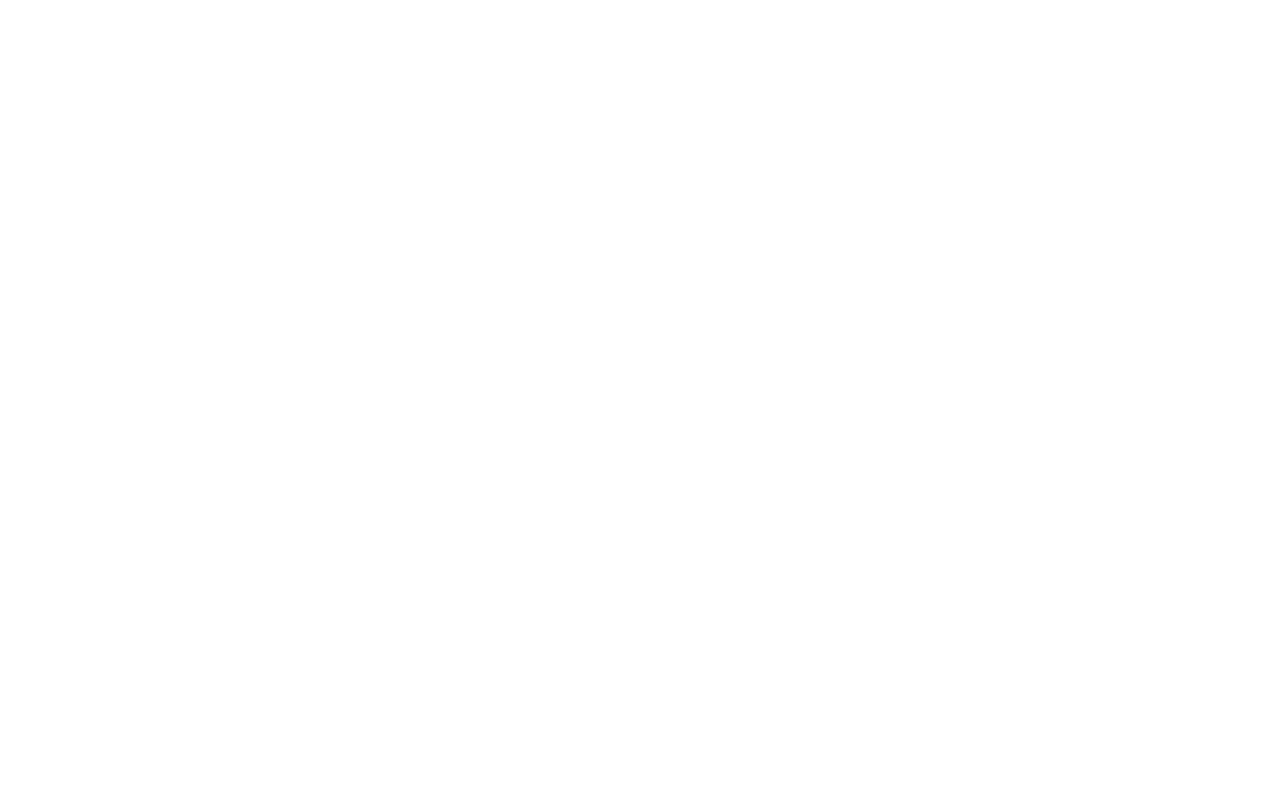
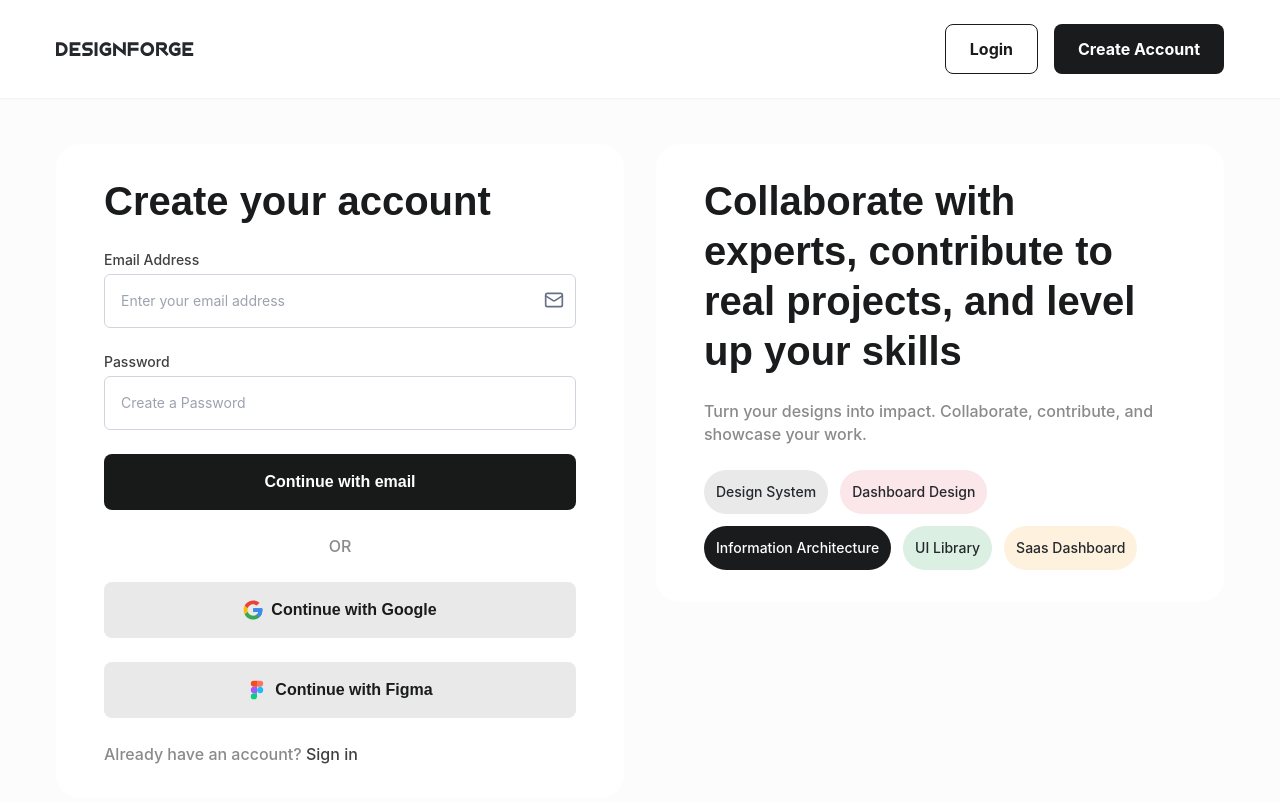
Before and after one commit to Wheezy049/DesignForge, a React (Create React App) app: page /signin in a window 1280 px wide. Before the commit this address had no page. Shown: the top 802 px of the page. Built offline with nearby package versions, Linux system fonts and the light colour scheme.

Commit message:
feat: add the UI for SignUp & SignIn

```diff
--- a/src/App.js
+++ b/src/App.js
@@ -2,6 +2,8 @@
 import { BrowserRouter as Router, Routes, Route } from "react-router-dom";
 import HomePage from "./pages/HomePage";
 import ProjectDetail from "./pages/ProjectDetail";
+import SignUp from "./pages/Signup";
+import SignIn from "./pages/SignIn";
 
 const projects = [
   {
@@ -132,6 +134,8 @@
           path="/project/:id"
           element={<ProjectDetail projects={projects} />}
         />
+        <Route path="/signup" element={<SignUp />} />
+        <Route path="/signin" element={<SignIn />} />
       </Routes>
     </Router>
   );
--- /dev/null
+++ b/src/components/Button.jsx
@@ -0,0 +1,27 @@
+import React from "react";
+
+const Button = ({
+  text,
+  bgColor = "#181919",
+  iconSrc,
+  iconAlt = "icon",
+  onClick,
+}) => {
+  const isDefaultBg = bgColor === "#181919";
+
+  return (
+    <button
+      className="flex items-center justify-center gap-2 px-6 py-4 text-base font-bold font-manrope rounded-lg hover:opacity-80 transition"
+      style={{
+        backgroundColor: bgColor,
+        color: isDefaultBg ? "white" : "#1A1B1C",
+      }}
+      onClick={onClick}
+    >
+      {iconSrc && <img src={iconSrc} alt={iconAlt} className="w-5 h-5" />}
+      {text}
+    </button>
+  );
+};
+
+export default Button;
--- /dev/null
+++ b/src/components/Form.jsx
@@ -0,0 +1,50 @@
+import React from "react";
+import InputField from "./Input";
+import { Mail } from "lucide-react";
+import Button from "./Button";
+import { Link } from "react-router-dom";
+
+function Form() {
+  return (
+    <form className="bg-white py-8 px-12 flex flex-col gap-6 rounded-[24px] w-full">
+      <h1 className="text-[#1A1B1C] text-[40px] font-semibold font-darkerGrotesque leading-[50px]">
+        Create your account
+      </h1>
+      <InputField
+        label="Email Address"
+        placeholder="Enter your email address"
+        type="email"
+        icon={<Mail />}
+      />
+      <InputField
+        label="Password"
+        placeholder="Create a Password"
+        type="password"
+      />
+      <Button text="Continue with email" />
+      <span className="text-[#8A8A8B] text-base font-medium font-inter text-center">
+        OR
+      </span>
+      <Button
+        text="Continue with Google"
+        bgColor="#E9E9E9"
+        iconSrc="/images/Group.svg"
+        iconAlt="Google logo"
+      />
+      <Button
+        text="Continue with Figma"
+        bgColor="#E9E9E9"
+        iconSrc="/images/Figma-logo 1.svg"
+        iconAlt="Figma logo"
+      />
+      <p className="text-[#8A8A8B] text-base font-medium font-inter">
+        Already have an account?{" "}
+        <Link to="/signin" className="text-[#404041]">
+          Sign in
+        </Link>
+      </p>
+    </form>
+  );
+}
+
+export default Form;
--- /dev/null
+++ b/src/components/FormCard.jsx
@@ -0,0 +1,30 @@
+import React from "react";
+import Tag from "./Tag";
+
+function FormCard() {
+  return (
+    <div className="bg-white py-8 px-12 flex flex-col gap-6 rounded-[24px] w-full">
+      <h1 className="text-[#1A1B1C] text-[40px] font-semibold font-darkerGrotesque leading-[50px]">
+        Collaborate with experts, contribute to real projects, and level up your
+        skills
+      </h1>
+      <p className="text-[#8A8A8B] text-base font-medium font-inter leading-[23px]">
+        Turn your designs into impact. Collaborate, contribute, and showcase
+        your work.
+      </p>
+      <div className="flex flex-wrap gap-3">
+        <Tag text="Design System" bgColor="#E9E9E9" textColor="#25292E" />
+        <Tag text="Dashboard Design" bgColor="#FBE6EA" textColor="#25292E" />
+        <Tag
+          text="Information Architecture"
+          bgColor="#1A1B1C"
+          textColor="#FFFFFF"
+        />
+        <Tag text="UI Library" bgColor="#DBEFE2" textColor="#25292E" />
+        <Tag text="Saas Dashboard" bgColor="#FEF2DE" textColor="#25292E" />
+      </div>
+    </div>
+  );
+}
+
+export default FormCard;
--- /dev/null
+++ b/src/components/Input.jsx
@@ -0,0 +1,27 @@
+import React from "react";
+
+const InputField = ({ label, placeholder, type = "text", icon }) => {
+  return (
+    <div className="flex flex-col space-y-1">
+      {label && (
+        <label className="text-[#404041] font-medium font-inter text-sm">
+          {label}
+        </label>
+      )}
+      <div className="relative">
+        <input
+          type={type}
+          placeholder={placeholder}
+          className="w-full border border-[#D0D5DD] bg-white rounded-md p-4 focus:ring focus:ring-blue-300 outline-none text-[#98A2B3] text-sm font-normal font-inter"
+        />
+        {icon && (
+          <span className="absolute inset-y-4 right-3 flex w-[20px] h-[20px] items-center text-[#667185]">
+            {icon}
+          </span>
+        )}
+      </div>
+    </div>
+  );
+};
+
+export default InputField;
--- /dev/null
+++ b/src/components/Tag.jsx
@@ -0,0 +1,17 @@
+import React from "react";
+
+const Tag = ({ text, bgColor = "bg-gray-200", textColor = "text-black" }) => {
+  return (
+    <span
+      className={`p-3 rounded-[100px] flex justify-center items-center text-sm font-medium font-inter`}
+      style={{
+        backgroundColor: bgColor,
+        color: textColor,
+      }}
+    >
+      {text}
+    </span>
+  );
+};
+
+export default Tag;
--- /dev/null
+++ b/src/pages/SignIn.js
@@ -0,0 +1,19 @@
+import React from "react";
+import NavBar from "../components/NavBar";
+import Form from "../components/Form";
+import FormCard from "../components/FormCard";
+
+function SignIn() {
+  return (
+    <div className="flex flex-col items-center bg-[#FCFCFC] min-h-screen">
+      <NavBar />
+
+      <div className="w-full max-w-[1200px] mx-auto px-4 mt-36 mb-24 block md:flex justify-center items-start gap-8">
+        <Form />
+        <FormCard />
+      </div>
+    </div>
+  );
+}
+
+export default SignIn;
--- /dev/null
+++ b/src/pages/Signup.jsx
@@ -0,0 +1,19 @@
+import React from "react";
+import NavBar from "../components/NavBar";
+import Form from "../components/Form";
+import FormCard from "../components/FormCard";
+
+function SignUp() {
+  return (
+    <div className="flex flex-col items-center bg-[#FCFCFC] min-h-screen">
+      <NavBar />
+
+      <div className="w-full max-w-[1200px] mx-auto px-4 mt-36 mb-24 block md:flex justify-center items-start gap-8">
+        <Form />
+        <FormCard />
+      </div>
+    </div>
+  );
+}
+
+export default SignUp;
```
Also changed, not shown: public/images/Figma-logo 1.svg (added), public/images/Group.svg (added).
